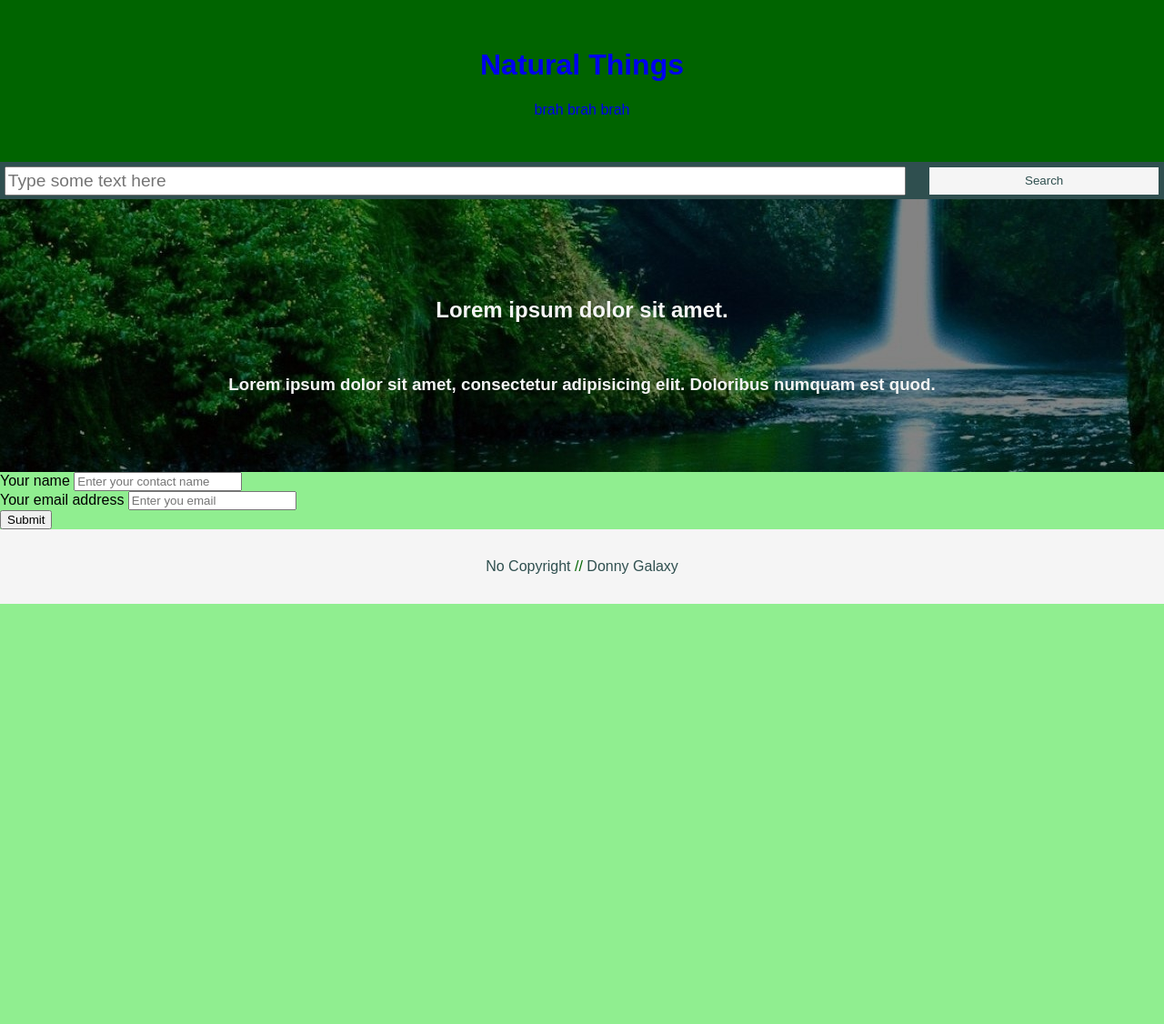
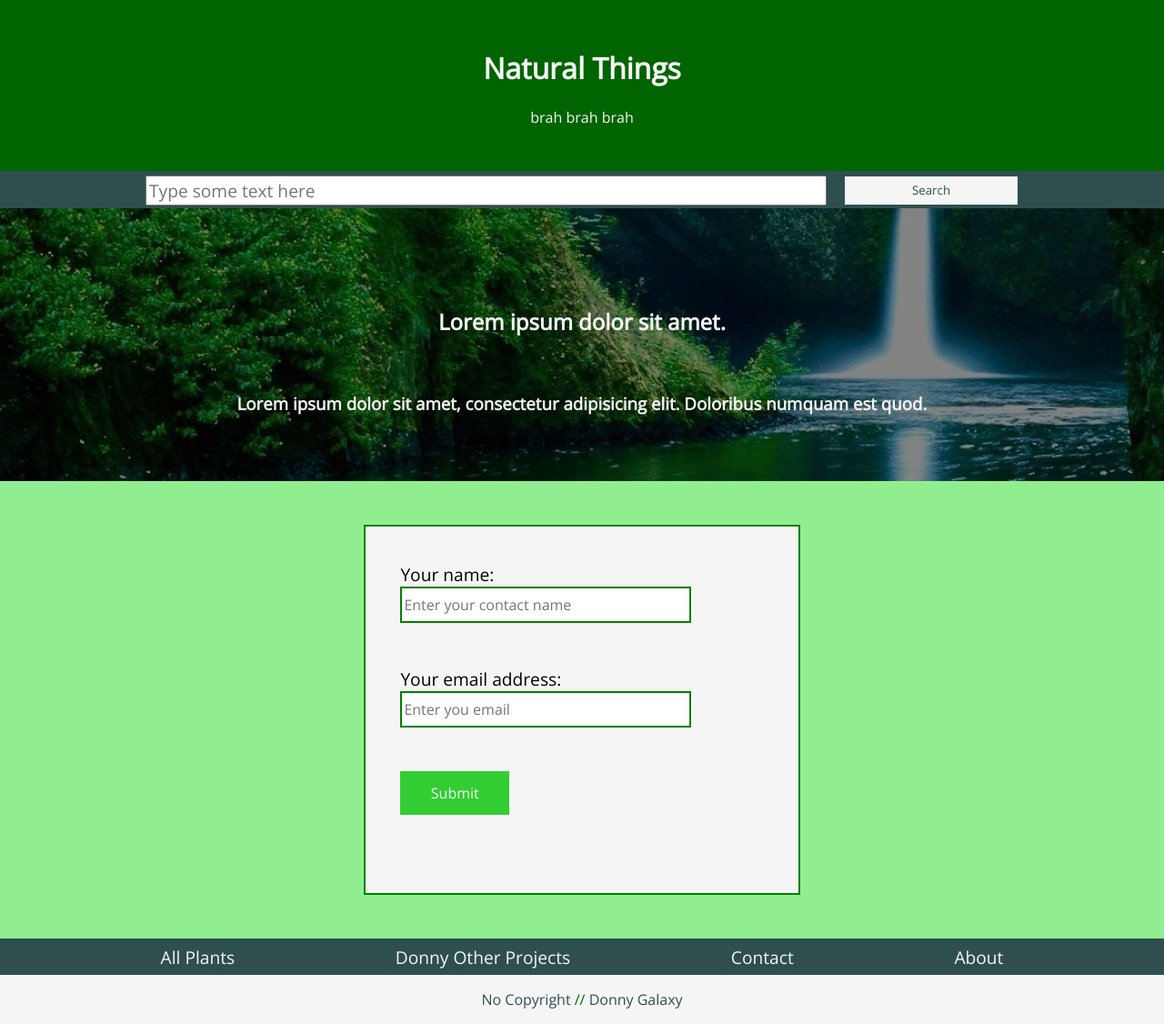
Before and after one commit to donny444/mini-web, a PHP site: page /contact.html in a window 1280 px wide. Shown: the whole page at 91% size. Before the commit the page ends 664 px from the top, so only its background shows below. Run offline with PHP 8.4, Linux system fonts and the light colour scheme.

Commit message:
Add files via upload

```diff
--- a/2023-07-06/allplants.html
+++ b/2023-07-06/allplants.html
@@ -5,6 +5,8 @@
     <meta name="viewport" content="width=device-width, initial-scale=1.0">
     <title>Document</title>
     <link rel="stylesheet" href="style.css">
+    <link rel="preconnect" href="https://fonts.gstatic.com">
+    <link href="https://fonts.googleapis.com/css2?family=Open+Sans:wght@400&display=swap" rel="stylesheet">
 </head>
 <body>
     <div class="header">
@@ -17,7 +19,7 @@
     </div>
     <div class="search">
         <form action="#">
-            <input id="searchbar" type="text" name="search" placeholder="Type some text here" required>
+            <input id="searchbar" type="text" name="search" placeholder="Type some text here">
             <input id="searchbutton" type="submit" value="Search">
         </form>
     </div>
--- a/2023-07-06/contact.html
+++ b/2023-07-06/contact.html
@@ -5,6 +5,8 @@
     <meta name="viewport" content="width=device-width, initial-scale=1.0">
     <title>Document</title>
     <link rel="stylesheet" href="style.css">
+    <link rel="preconnect" href="https://fonts.gstatic.com">
+    <link href="https://fonts.googleapis.com/css2?family=Open+Sans:wght@400&display=swap" rel="stylesheet">
 </head>
 <body>
     <div class="header">
@@ -17,7 +19,7 @@
     </div>
     <div class="search">
         <form action="#">
-            <input id="searchbar" type="text" name="search" placeholder="Type some text here" required>
+            <input id="searchbar" type="text" name="search" placeholder="Type some text here">
             <input id="searchbutton" type="submit" value="Search">
         </form>
     </div>
@@ -30,12 +32,22 @@
     </div>
     <div class="form">
         <form>
-            <label>Your name</label>
-            <input type="text" placeholder="Enter your contact name"><br>
-            <label>Your email address</label>
-            <input type="email" placeholder="Enter you email"><br>
+            <label>Your name:</label><br>
+            <input type="text" placeholder="Enter your contact name" required><br>
+            <label>Your email address:</label><br>
+            <input type="email" placeholder="Enter you email" required><br>
             <input type="submit" value="Submit">
         </form>
+    </div>
+    <div class="navbar">
+        <nav>
+            <ul>
+                <li><a href="allplants.html">All Plants</a></li>
+                <li><a href="#">Donny Other Projects</a></li>
+                <li><a href="contact.html">Contact</a></li>
+                <li><a href="#">About</a></li>
+            </ul>
+        </nav>
     </div>
     <div class="footer">
         <p>No Copyright <span>//</span> Donny Galaxy</p>
--- a/2023-07-06/index.html
+++ b/2023-07-06/index.html
@@ -5,6 +5,8 @@
     <meta name="viewport" content="width=device-width, initial-scale=1.0">
     <title>Document</title>
     <link rel="stylesheet" href="style.css">
+    <link rel="preconnect" href="https://fonts.gstatic.com">
+    <link href="https://fonts.googleapis.com/css2?family=Open+Sans:wght@400&display=swap" rel="stylesheet">
 </head>
 <body>
     <div class="header">
@@ -17,7 +19,7 @@
     </div>
     <div class="search">
         <form action="#">
-            <input id="searchbar" type="text" name="search" placeholder="Type some text here" required>
+            <input id="searchbar" type="text" name="search" placeholder="Type some text here">
             <input id="searchbutton" type="submit" value="Search">
         </form>
     </div>
--- a/2023-07-06/style.css
+++ b/2023-07-06/style.css
@@ -1,6 +1,6 @@
 * {
     box-sizing: border-box;
-    font-family: sans-serif;
+    font-family: 'Open Sans', sans-serif;
 }
 
 body {
@@ -17,6 +17,7 @@ body {
 
 .home {
     display: inline-block;
+    color: whitesmoke;
 }
 
 .search {
@@ -30,7 +31,9 @@ body {
     display: grid;
     grid-template-columns: 78% 20%;
     height: 2em;
+    max-width: 960px;
     column-gap: 2%;
+    margin: 0 auto;
 }
 
 #searchbar {
@@ -45,7 +48,7 @@ body {
 
 #searchbutton:hover {
     border: 0.1em solid whitesmoke;
-    background-color: darkgreen;
+    background-color: limegreen;
     color: whitesmoke;
 }
 
@@ -102,6 +105,12 @@ body {
     display: block;
 }
 
+.navbar ul {
+    display: flex;
+    justify-content: space-evenly;
+    padding-inline-start: 0;
+    margin-block: 0;
+}
 .navbar li {
     list-style: none;
     text-align: center;
@@ -114,12 +123,14 @@ body {
     font-size: 1.2rem;
 }
 .navbar a:hover {
-    color: darkgreen;
+    color: limegreen;
 }
 
 .footer {
-    text-align: center;
-    padding: 1em 0;
+    display: flex;
+    justify-content: center;
+    align-self: center;
+    height: em;
     color: darkslategrey;
     background-color: whitesmoke;
 }
@@ -147,8 +158,40 @@ body {
 }
 
 .form {
-    display: inline-block;
-    margin: 0 auto;
+    display: flex;
+    justify-content: center;
+    margin: 3em 0;
+}
+
+.form form {
+    width: 60%;
+    max-width: 480px;
+    background-color: whitesmoke;
+    padding: 2em;
+    font-size: 1.2rem;
+    border: 2px solid green
+}
+.form input {
+    margin-bottom: 3em;
+    font-size: 1rem;
+}
+
+input:required {
+    border: 2px solid green;
+    width: 80%;
+    height: 2.5em;
+}
+
+input[value="Submit"] {
+    width: 30%;
+    height: 3em;
+    background-color: limegreen;
+    color: whitesmoke;
+    border-width: 0;
+}
+
+input[value="Submit"]:hover {
+    border: 2px solid darkslategrey;
 }
 
 @media only screen and (max-width: 960px) {
@@ -184,5 +227,23 @@ body {
         align-content: space-evenly;
     }
 
+    .navbar ul {
+        display: grid;
+        grid-template-columns: auto auto;
+    }
 
+    .navbar li {
+        padding: 0.3em 0;
+    }
 }
+
+@media only screen and (max-width: 480px) {
+    .navbar ul {
+        display:block;
+        text-align: center;
+    }
+
+    .navbar li {
+        padding: 0.2em 0;
+    }
+}
```
